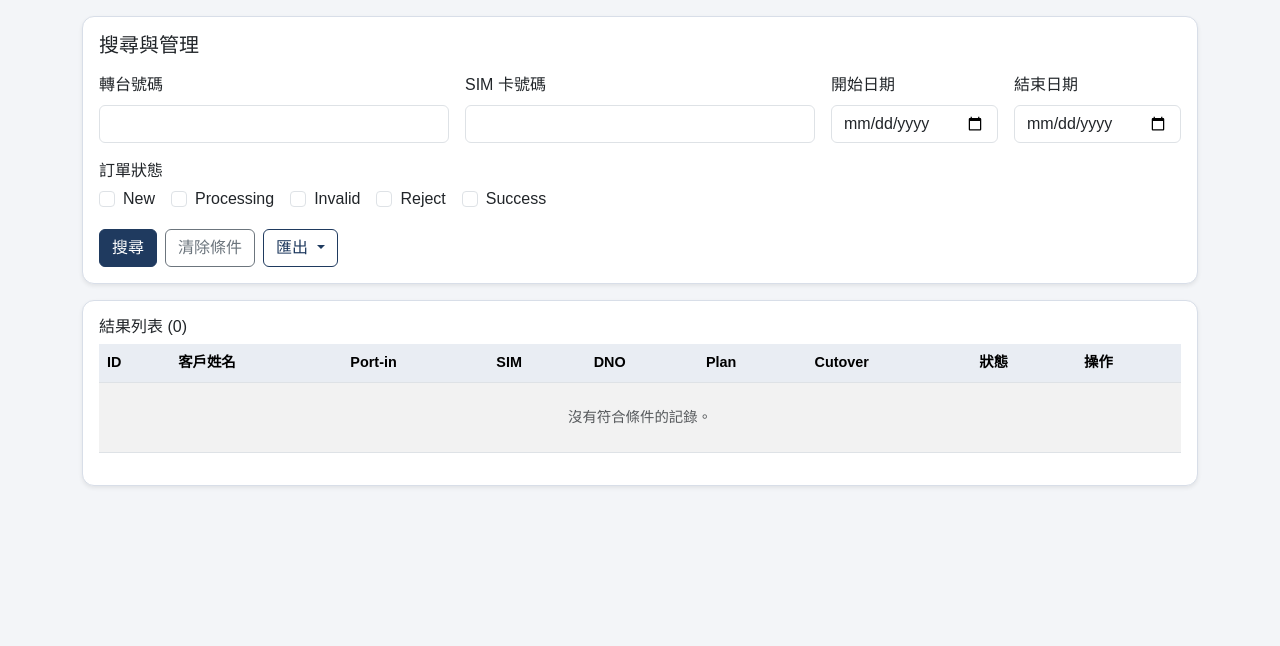
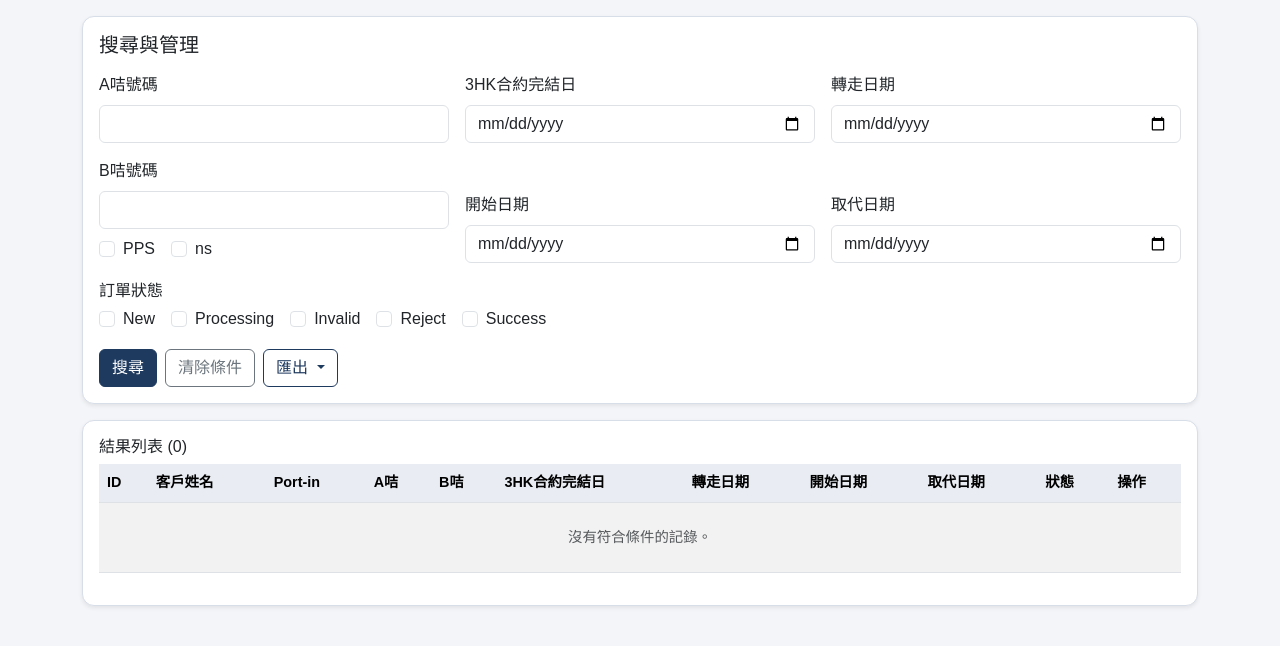
Before and after one commit to japanandykeung1979-tech/super-duper-tribble, a Flask app: page /dashboard in a window 1280 px wide. Shown: the part 57-703 px from the top of the page. Run offline with Flask 3, Linux system fonts and the light colour scheme; the visitor is signed in with stand-in values (Sample User, id 1); data that the repository does not hold is empty.

Commit message:
Revamp dashboard search layout and add card/date fields

```diff
--- a/app.py
+++ b/app.py
@@ -57,6 +57,24 @@ def init_db() -> None:
         )
         """
     )
+
+    existing_columns = {
+        row[1] for row in db.execute("PRAGMA table_info(orders)").fetchall()
+    }
+    required_columns = {
+        "a_card_number": "TEXT",
+        "b_card_number": "TEXT",
+        "pps": "INTEGER NOT NULL DEFAULT 0",
+        "ns": "INTEGER NOT NULL DEFAULT 0",
+        "contract_end_date": "TEXT",
+        "transfer_out_date": "TEXT",
+        "start_date": "TEXT",
+        "replacement_date": "TEXT",
+    }
+    for column, column_type in required_columns.items():
+        if column not in existing_columns:
+            db.execute(f"ALTER TABLE orders ADD COLUMN {column} {column_type}")
+
     db.commit()
     db.close()
 
@@ -85,8 +103,10 @@ def insert_order(data: dict[str, Any]) -> None:
         INSERT INTO orders (
             english_name, chinese_name, hkid, port_in_number, sim_number,
             dno, card_type, plan, cutover_date, cutover_time,
-            real_name_registration, remark, status, created_at
-        ) VALUES (?, ?, ?, ?, ?, ?, ?, ?, ?, ?, ?, ?, ?, ?)
+            real_name_registration, remark, status, created_at,
+            a_card_number, b_card_number, pps, ns,
+            contract_end_date, transfer_out_date, start_date, replacement_date
+        ) VALUES (?, ?, ?, ?, ?, ?, ?, ?, ?, ?, ?, ?, ?, ?, ?, ?, ?, ?, ?, ?, ?, ?)
         """,
         (
             data["english_name"],
@@ -103,6 +123,14 @@ def insert_order(data: dict[str, Any]) -> None:
             data.get("remark", ""),
             "New",
             datetime.now().strftime("%Y-%m-%d %H:%M:%S"),
+            data.get("a_card_number", ""),
+            data.get("b_card_number", ""),
+            data.get("pps", 0),
+            data.get("ns", 0),
+            data.get("contract_end_date", ""),
+            data.get("transfer_out_date", ""),
+            data.get("start_date", ""),
+            data.get("replacement_date", ""),
         ),
     )
     db.commit()
@@ -113,23 +141,41 @@ def build_order_filters(args) -> tuple[str, list[Any], list[str]]:
     params: list[Any] = []
 
     port_in_number = args.get("port_in_number", "").strip()
-    sim_number = args.get("sim_number", "").strip()
+    a_card_number = args.get("a_card_number", "").strip()
+    b_card_number = args.get("b_card_number", "").strip()
+    contract_end_date = args.get("contract_end_date", "").strip()
+    transfer_out_date = args.get("transfer_out_date", "").strip()
     start_date = args.get("start_date", "").strip()
-    end_date = args.get("end_date", "").strip()
+    replacement_date = args.get("replacement_date", "").strip()
+    pps = args.get("pps") == "1"
+    ns = args.get("ns") == "1"
     statuses = [status for status in args.getlist("status") if status in STATUS_OPTIONS]
 
     if port_in_number:
         query += " AND port_in_number LIKE ?"
         params.append(f"%{port_in_number}%")
-    if sim_number:
-        query += " AND sim_number LIKE ?"
-        params.append(f"%{sim_number}%")
+    if a_card_number:
+        query += " AND a_card_number LIKE ?"
+        params.append(f"%{a_card_number}%")
+    if b_card_number:
+        query += " AND b_card_number LIKE ?"
+        params.append(f"%{b_card_number}%")
+    if pps:
+        query += " AND pps = 1"
+    if ns:
+        query += " AND ns = 1"
+    if contract_end_date:
+        query += " AND contract_end_date = ?"
+        params.append(contract_end_date)
+    if transfer_out_date:
+        query += " AND transfer_out_date = ?"
+        params.append(transfer_out_date)
     if start_date:
-        query += " AND cutover_date >= ?"
+        query += " AND start_date >= ?"
         params.append(start_date)
-    if end_date:
-        query += " AND cutover_date <= ?"
-        params.append(end_date)
+    if replacement_date:
+        query += " AND replacement_date <= ?"
+        params.append(replacement_date)
     if statuses:
         placeholders = ",".join("?" * len(statuses))
         query += f" AND status IN ({placeholders})"
@@ -188,9 +234,17 @@ def mnp_form():
             "cutover_date",
             "cutover_time",
             "real_name_registration",
+            "a_card_number",
+            "b_card_number",
+            "contract_end_date",
+            "transfer_out_date",
+            "start_date",
+            "replacement_date",
         ]
         form_data = {field: request.form.get(field, "").strip() for field in required_fields}
         form_data["remark"] = request.form.get("remark", "").strip()
+        form_data["pps"] = 1 if request.form.get("pps") else 0
+        form_data["ns"] = 1 if request.form.get("ns") else 0
 
         missing = [field for field, value in form_data.items() if field in required_fields and not value]
         if missing:
@@ -251,6 +305,14 @@ def export_orders():
         ("hkid", "HKID"),
         ("port_in_number", "Port-in Number"),
         ("sim_number", "SIM Number"),
+        ("a_card_number", "A Card Number"),
+        ("b_card_number", "B Card Number"),
+        ("pps", "PPS"),
+        ("ns", "NS"),
+        ("contract_end_date", "3HK Contract End Date"),
+        ("transfer_out_date", "Transfer Out Date"),
+        ("start_date", "Start Date"),
+        ("replacement_date", "Replacement Date"),
         ("dno", "DNO"),
         ("card_type", "Card Type"),
         ("plan", "Plan"),
--- a/templates/dashboard.html
+++ b/templates/dashboard.html
@@ -6,21 +6,41 @@
     <h2 class="h5 mb-3">搜尋與管理</h2>
     <form method="get" class="row g-3 align-items-end">
       <div class="col-12 col-md-4">
-        <label class="form-label">轉台號碼</label>
-        <input type="text" class="form-control" name="port_in_number" value="{{ request.args.get('port_in_number','') }}">
+        <label class="form-label">A咭號碼</label>
+        <input type="text" class="form-control" name="a_card_number" value="{{ request.args.get('a_card_number','') }}">
       </div>
       <div class="col-12 col-md-4">
-        <label class="form-label">SIM 卡號碼</label>
-        <input type="text" class="form-control" name="sim_number" value="{{ request.args.get('sim_number','') }}">
+        <label class="form-label">3HK合約完結日</label>
+        <input type="date" class="form-control" name="contract_end_date" value="{{ request.args.get('contract_end_date','') }}">
       </div>
-      <div class="col-6 col-md-2">
+      <div class="col-12 col-md-4">
+        <label class="form-label">轉走日期</label>
+        <input type="date" class="form-control" name="transfer_out_date" value="{{ request.args.get('transfer_out_date','') }}">
+      </div>
+
+      <div class="col-12 col-md-4">
+        <label class="form-label">B咭號碼</label>
+        <input type="text" class="form-control" name="b_card_number" value="{{ request.args.get('b_card_number','') }}">
+        <div class="mt-2 d-flex gap-3">
+          <div class="form-check">
+            <input class="form-check-input" type="checkbox" name="pps" value="1" id="search-pps" {% if request.args.get('pps') == '1' %}checked{% endif %}>
+            <label class="form-check-label" for="search-pps">PPS</label>
+          </div>
+          <div class="form-check">
+            <input class="form-check-input" type="checkbox" name="ns" value="1" id="search-ns" {% if request.args.get('ns') == '1' %}checked{% endif %}>
+            <label class="form-check-label" for="search-ns">ns</label>
+          </div>
+        </div>
+      </div>
+      <div class="col-12 col-md-4">
         <label class="form-label">開始日期</label>
         <input type="date" class="form-control" name="start_date" value="{{ request.args.get('start_date','') }}">
       </div>
-      <div class="col-6 col-md-2">
-        <label class="form-label">結束日期</label>
-        <input type="date" class="form-control" name="end_date" value="{{ request.args.get('end_date','') }}">
+      <div class="col-12 col-md-4">
+        <label class="form-label">取代日期</label>
+        <input type="date" class="form-control" name="replacement_date" value="{{ request.args.get('replacement_date','') }}">
       </div>
+
 
       <div class="col-12">
         <label class="form-label mb-1">訂單狀態</label>
@@ -65,10 +85,12 @@
             <th>ID</th>
             <th>客戶姓名</th>
             <th>Port-in</th>
-            <th>SIM</th>
-            <th>DNO</th>
-            <th>Plan</th>
-            <th>Cutover</th>
+            <th>A咭</th>
+            <th>B咭</th>
+            <th>3HK合約完結日</th>
+            <th>轉走日期</th>
+            <th>開始日期</th>
+            <th>取代日期</th>
             <th>狀態</th>
             <th>操作</th>
           </tr>
@@ -82,10 +104,16 @@
               <small class="text-muted">{{ order['chinese_name'] }}</small>
             </td>
             <td>{{ order['port_in_number'] }}</td>
-            <td>{{ order['sim_number'] }}</td>
-            <td>{{ order['dno'] }}</td>
-            <td>{{ order['plan'] }}</td>
-            <td>{{ order['cutover_date'] }} {{ order['cutover_time'] }}</td>
+            <td>{{ order['a_card_number'] }}</td>
+            <td>
+              {{ order['b_card_number'] }}
+              {% if order['pps'] %}<span class="badge text-bg-info ms-1">PPS</span>{% endif %}
+              {% if order['ns'] %}<span class="badge text-bg-secondary ms-1">ns</span>{% endif %}
+            </td>
+            <td>{{ order['contract_end_date'] }}</td>
+            <td>{{ order['transfer_out_date'] }}</td>
+            <td>{{ order['start_date'] }}</td>
+            <td>{{ order['replacement_date'] }}</td>
             <td>
               <form method="post" action="{{ url_for('update_status', order_id=order['id'], **request.args.to_dict(flat=False)) }}">
                 <select name="status" class="form-select form-select-sm" onchange="this.form.submit()">
@@ -106,7 +134,7 @@
           </tr>
           {% else %}
           <tr>
-            <td colspan="9" class="text-center text-muted py-4">沒有符合條件的記錄。</td>
+            <td colspan="11" class="text-center text-muted py-4">沒有符合條件的記錄。</td>
           </tr>
           {% endfor %}
         </tbody>
```
Also changed, not shown: templates/mnp_form.html (+36 -0 lines).
